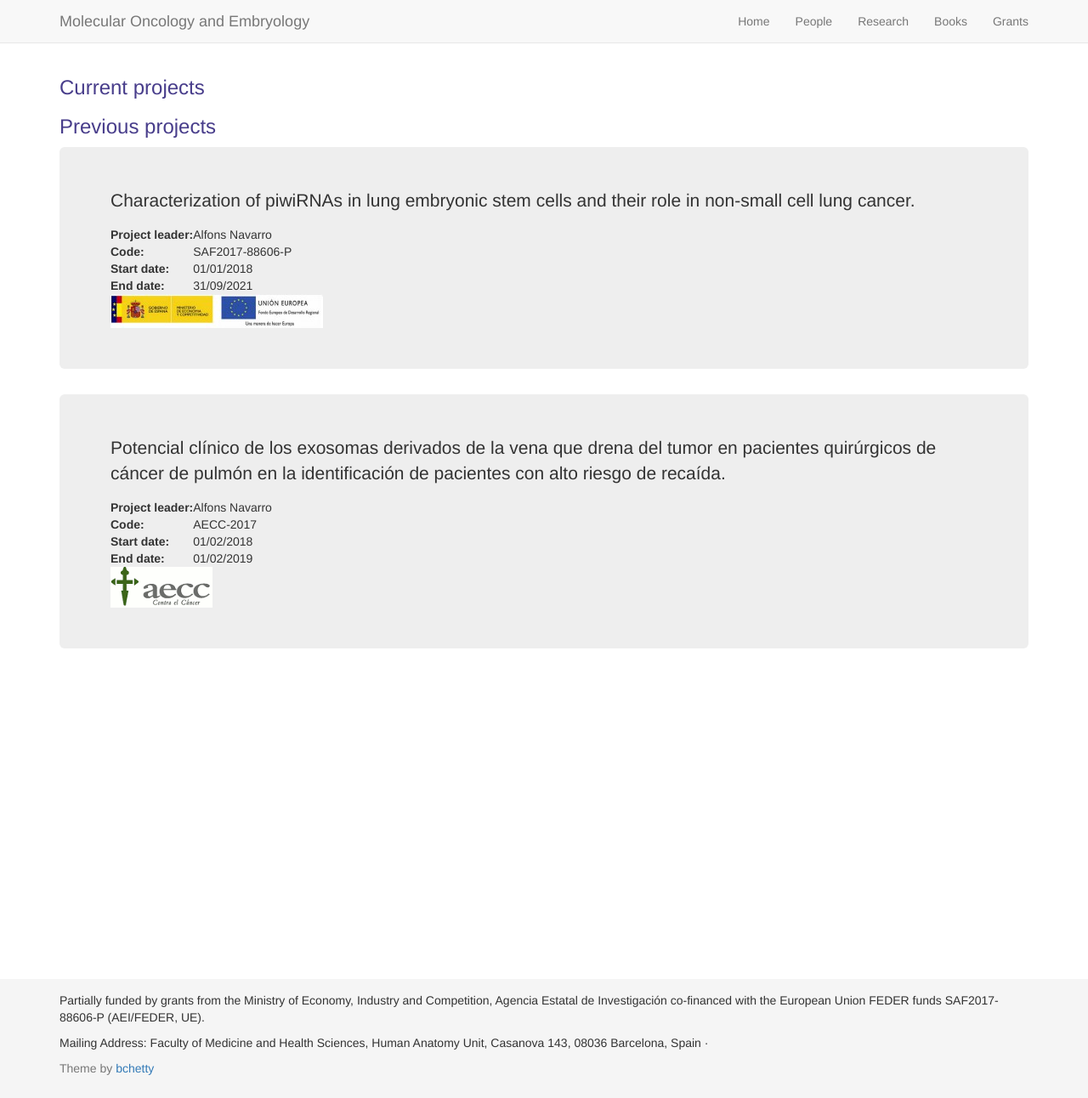
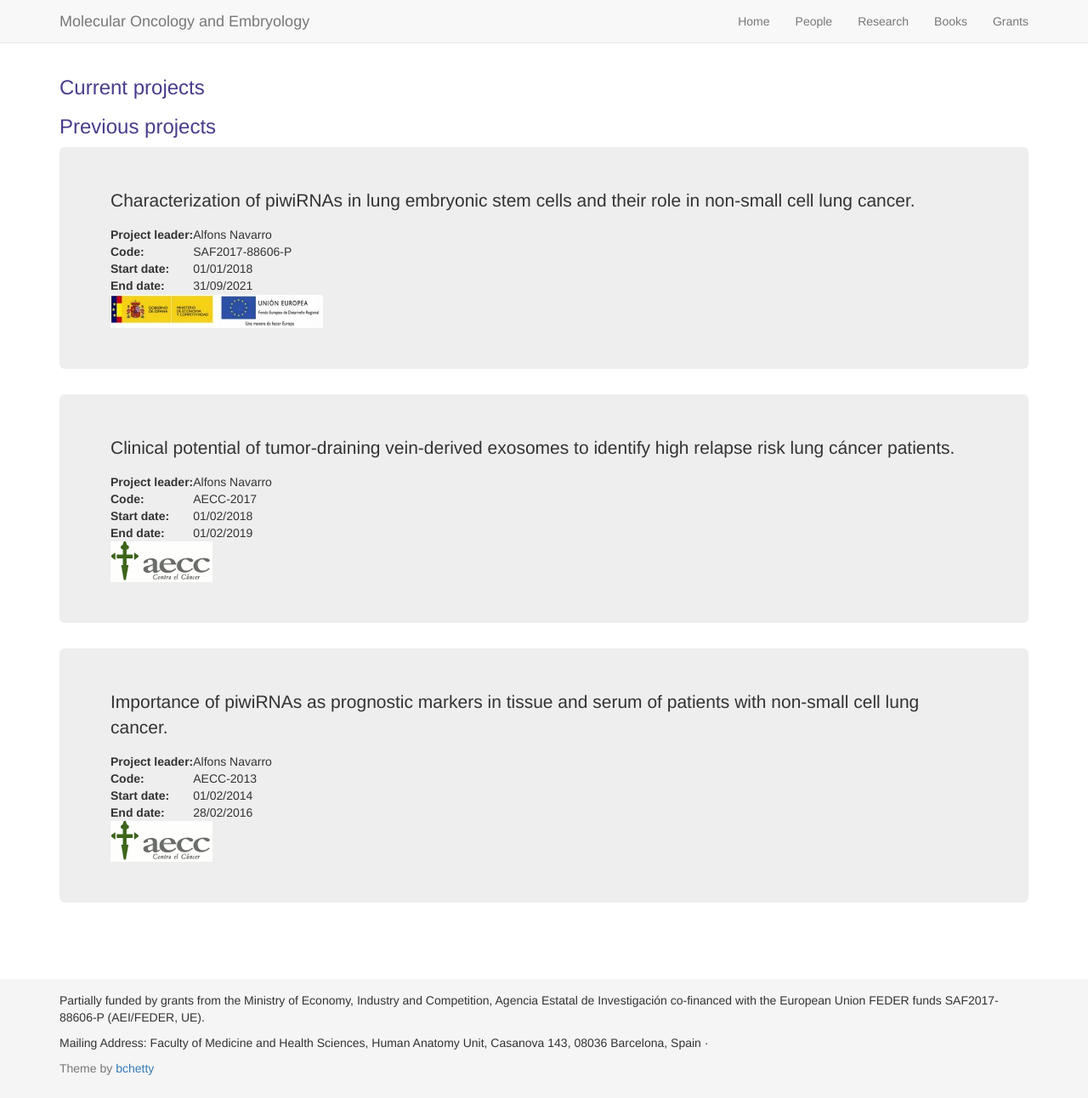
Before and after one commit to AlfonsNavarro/lab, a Jekyll site: the page built from pages/grants.md, in a window 1280 px wide and 1292 px high. Shown: the whole window at 85% size. Built offline with Jekyll 4.4.1, drawn with Linux system fonts in a browser that asks for light colours; nearby versions of some CDN libraries.

Commit message:
Afegeixo una grant

```diff
--- a/pages/grants.md
+++ b/pages/grants.md
@@ -15,16 +15,16 @@ Characterization of piwiRNAs in lung embryonic stem cells and their role in non-
 
 <table cellspacing="10">
 	<tr>
-		<td><b>Project leader: </b></td> <td> Alfons Navarro</td>
+		<td><b>Project leader: </b></td> <td></td><td> Alfons Navarro</td>
 	</tr>
 	<tr>
-		<td><b>Code: </b></td> <td> SAF2017-88606-P </td>
+		<td><b>Code: </b></td><td></td> <td> SAF2017-88606-P </td>
 		</tr>
 	<tr>
-		<td><b>Start date: </b></td> <td> 01/01/2018 </td>
+		<td><b>Start date: </b></td><td></td> <td> 01/01/2018 </td>
 		</tr>
 	<tr>
-		<td><b>End date: </b></td> <td> 31/09/2021</td>
+		<td><b>End date: </b></td><td></td> <td> 31/09/2021</td>
 	</tr>
 </table>
     <a href="https://portal.mineco.gob.es/es-es/Paginas/index.aspx">
@@ -34,24 +34,48 @@ Characterization of piwiRNAs in lung embryonic stem cells and their role in non-
 
 <div class="jumbotron">
     <p>
-Potencial clínico de los exosomas derivados de la vena que drena del tumor en pacientes quirúrgicos de cáncer de pulmón en la identificación de pacientes con alto riesgo de recaída.
+Clinical potential of tumor-draining vein-derived exosomes to identify high relapse risk lung cáncer patients.
 </p>
 
 <table>
 	<tr>
-		<td><b>Project leader: </b></td> <td> Alfons Navarro</td>
+		<td><b>Project leader: </b></td> <td></td><td> Alfons Navarro</td>
 	</tr>
 	<tr>
-		<td><b>Code: </b></td> <td> AECC-2017 </td>
+		<td><b>Code: </b></td> <td></td><td> AECC-2017 </td>
 		</tr>
 	<tr>
-		<td><b>Start date: </b></td> <td> 01/02/2018 </td>
+		<td><b>Start date: </b></td> <td></td><td> 01/02/2018 </td>
 		</tr>
 	<tr>
-		<td><b>End date: </b></td> <td> 01/02/2019</td>
+		<td><b>End date: </b></td> <td></td><td> 01/02/2019</td>
 	</tr>
 </table>
     <a href="https://www.contraelcancer.es/es/sobre-nosotros/donde-estamos/sede-barcelona">
 	<img data-u="image" src="../assets/logos/AECC.png"/>
       </a>
 </div>
+
+<div class="jumbotron">
+    <p>
+Importance of piwiRNAs as prognostic markers in tissue and serum of patients with non-small cell lung cancer.
+</p>
+
+<table>
+	<tr>
+		<td><b>Project leader: </b></td> <td></td><td> Alfons Navarro</td>
+	</tr>
+	<tr>
+		<td><b>Code: </b></td> <td></td><td> AECC-2013 </td>
+		</tr>
+	<tr>
+		<td><b>Start date: </b></td> <td></td><td> 01/02/2014 </td>
+		</tr>
+	<tr>
+		<td><b>End date: </b></td> <td></td><td> 28/02/2016</td>
+	</tr>
+</table>
+    <a href="https://www.contraelcancer.es/es/sobre-nosotros/donde-estamos/sede-barcelona">
+	<img data-u="image" src="../assets/logos/AECC.png"/>
+      </a>
+</div>
```
